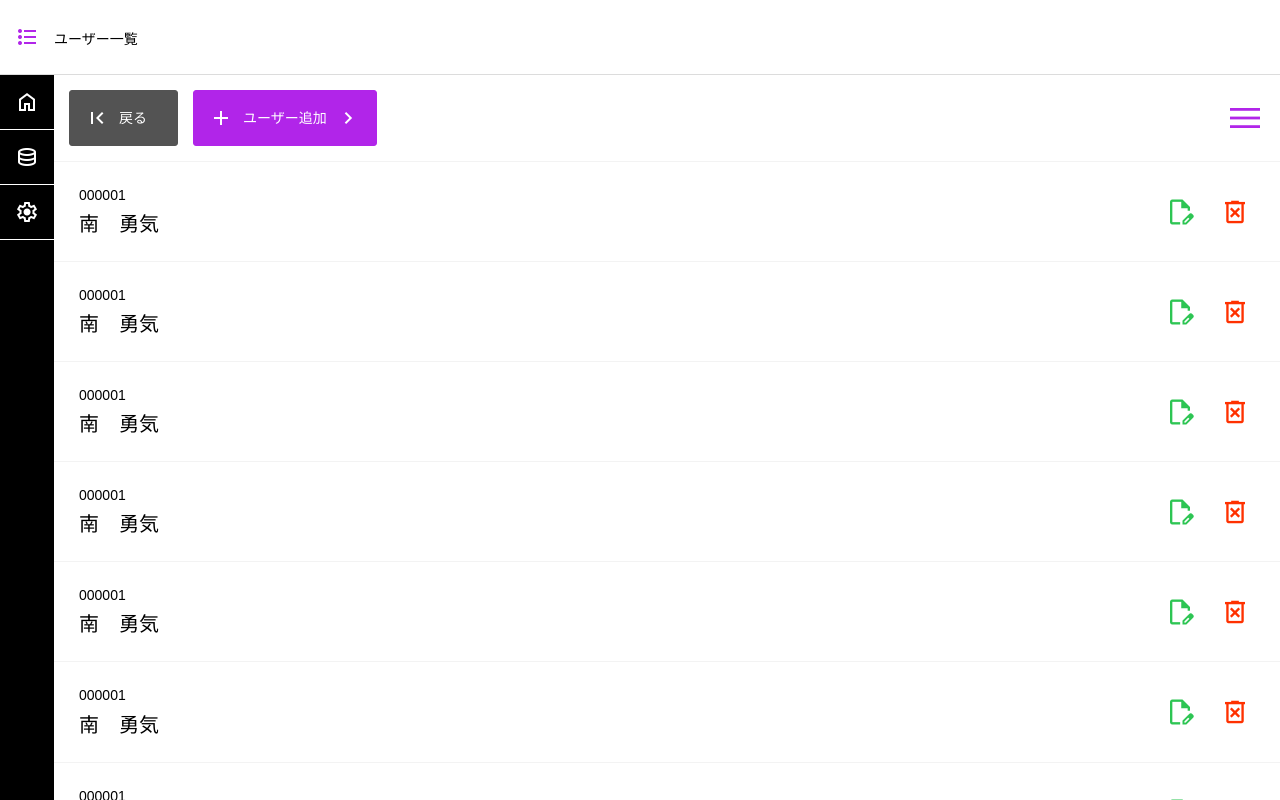
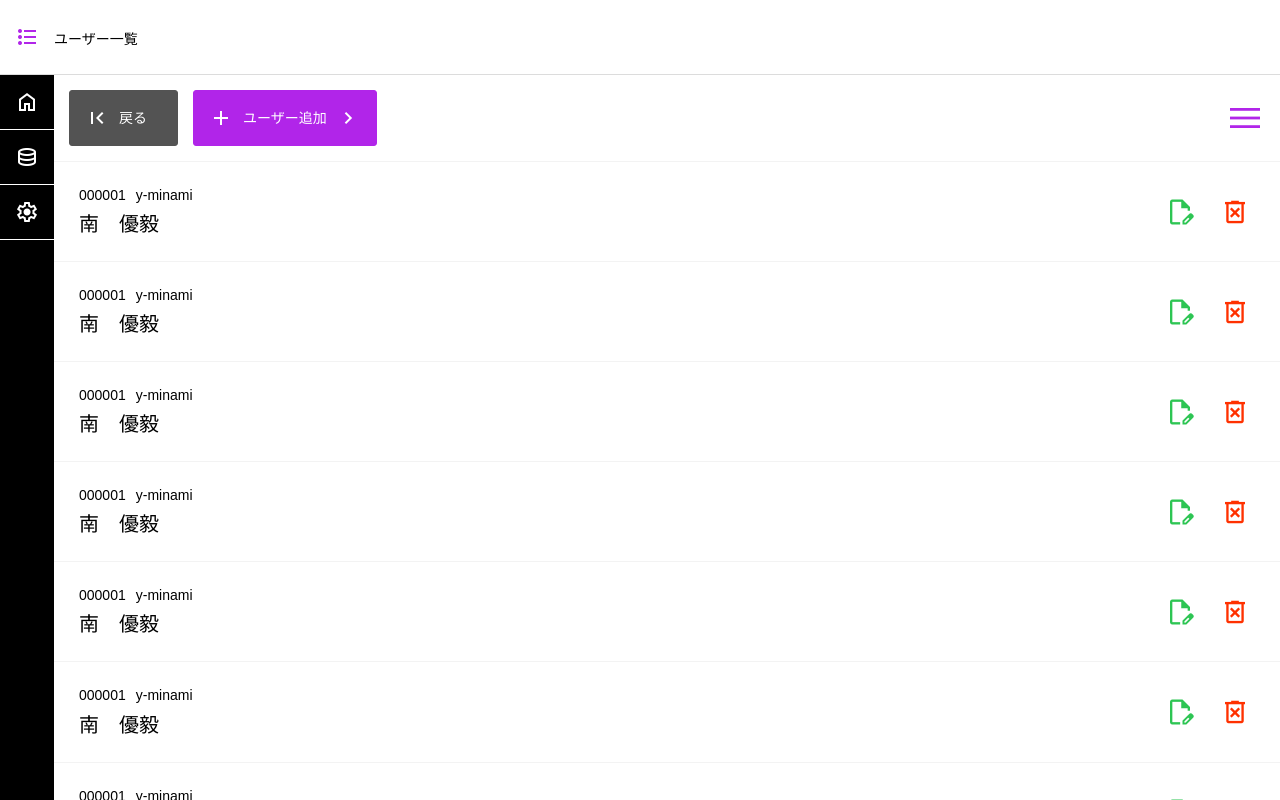
Before and after one commit to develop-y-minami/v-spa, a Vue app in the folder vite-project/: page /data-mgr/user in a window 1280 px wide. Built offline with nearby package versions, Linux system fonts and the light colour scheme.

Commit message:
ユーザー一覧に表示するデータを動的に設定

```diff
--- a/vite-project/src/components/lists/UserList.vue
+++ b/vite-project/src/components/lists/UserList.vue
@@ -1,138 +1,12 @@
 <!-- メニュー表示用のテンプレート -->
 <template>
     <ul class="list">
-        <li>
+        <li v-for="data in datas" :key="data.id">
             <a href="" class="content">
                 <div class="user_content">
                     <div class="left">
-                        <div class="user_id">000001</div>
-                        <div class="user_name">南　勇気</div>
-                    </div>
-                    <div class="right">
-                        <div class="icon edit">
-                            <span class="material-symbols-outlined">edit_document</span>
-                        </div>
-                        <div class="icon delete">
-                            <span class="material-symbols-outlined">delete_forever</span>
-                        </div>
-                    </div>
-                </div>
-            </a>
-        </li>
-        <li>
-            <a href="" class="content">
-                <div class="user_content">
-                    <div class="left">
-                        <div class="user_id">000001</div>
-                        <div class="user_name">南　勇気</div>
-                    </div>
-                    <div class="right">
-                        <div class="icon edit">
-                            <span class="material-symbols-outlined">edit_document</span>
-                        </div>
-                        <div class="icon delete">
-                            <span class="material-symbols-outlined">delete_forever</span>
-                        </div>
-                    </div>
-                </div>
-            </a>
-        </li>
-        <li>
-            <a href="" class="content">
-                <div class="user_content">
-                    <div class="left">
-                        <div class="user_id">000001</div>
-                        <div class="user_name">南　勇気</div>
-                    </div>
-                    <div class="right">
-                        <div class="icon edit">
-                            <span class="material-symbols-outlined">edit_document</span>
-                        </div>
-                        <div class="icon delete">
-                            <span class="material-symbols-outlined">delete_forever</span>
-                        </div>
-                    </div>
-                </div>
-            </a>
-        </li>
-        <li>
-            <a href="" class="content">
-                <div class="user_content">
-                    <div class="left">
-                        <div class="user_id">000001</div>
-                        <div class="user_name">南　勇気</div>
-                    </div>
-                    <div class="right">
-                        <div class="icon edit">
-                            <span class="material-symbols-outlined">edit_document</span>
-                        </div>
-                        <div class="icon delete">
-                            <span class="material-symbols-outlined">delete_forever</span>
-                        </div>
-                    </div>
-                </div>
-            </a>
-        </li>
-        <li>
-            <a href="" class="content">
-                <div class="user_content">
-                    <div class="left">
-                        <div class="user_id">000001</div>
-                        <div class="user_name">南　勇気</div>
-                    </div>
-                    <div class="right">
-                        <div class="icon edit">
-                            <span class="material-symbols-outlined">edit_document</span>
-                        </div>
-                        <div class="icon delete">
-                            <span class="material-symbols-outlined">delete_forever</span>
-                        </div>
-                    </div>
-                </div>
-            </a>
-        </li>
-        <li>
-            <a href="" class="content">
-                <div class="user_content">
-                    <div class="left">
-                        <div class="user_id">000001</div>
-                        <div class="user_name">南　勇気</div>
-                    </div>
-                    <div class="right">
-                        <div class="icon edit">
-                            <span class="material-symbols-outlined">edit_document</span>
-                        </div>
-                        <div class="icon delete">
-                            <span class="material-symbols-outlined">delete_forever</span>
-                        </div>
-                    </div>
-                </div>
-            </a>
-        </li>
-        <li>
-            <a href="" class="content">
-                <div class="user_content">
-                    <div class="left">
-                        <div class="user_id">000001</div>
-                        <div class="user_name">南　勇気</div>
-                    </div>
-                    <div class="right">
-                        <div class="icon edit">
-                            <span class="material-symbols-outlined">edit_document</span>
-                        </div>
-                        <div class="icon delete">
-                            <span class="material-symbols-outlined">delete_forever</span>
-                        </div>
-                    </div>
-                </div>
-            </a>
-        </li>
-        <li>
-            <a href="" class="content">
-                <div class="user_content">
-                    <div class="left">
-                        <div class="user_id">000001</div>
-                        <div class="user_name">南　勇気</div>
+                        <div><span class="id">{{ data.id }}</span><span class="user_name">{{ data.user_name }}</span></div>
+                        <div class="name">{{ data.name }}</div>
                     </div>
                     <div class="right">
                         <div class="icon edit">
@@ -148,6 +22,27 @@
     </ul>
 </template>
 
+<script setup lang="ts">
+    import { ref } from 'vue';
+
+    // ユーザー一覧に設定するデータを定義
+    const datas = ref([
+        { id: '000001', user_name: 'y-minami',name: '南　優毅'},
+        { id: '000001', user_name: 'y-minami',name: '南　優毅'},
+        { id: '000001', user_name: 'y-minami',name: '南　優毅'},
+        { id: '000001', user_name: 'y-minami',name: '南　優毅'},
+        { id: '000001', user_name: 'y-minami',name: '南　優毅'},
+        { id: '000001', user_name: 'y-minami',name: '南　優毅'},
+        { id: '000001', user_name: 'y-minami',name: '南　優毅'},
+        { id: '000001', user_name: 'y-minami',name: '南　優毅'},
+        { id: '000001', user_name: 'y-minami',name: '南　優毅'},
+        { id: '000001', user_name: 'y-minami',name: '南　優毅'},
+        { id: '000001', user_name: 'y-minami',name: '南　優毅'},
+        { id: '000001', user_name: 'y-minami',name: '南　優毅'},
+        { id: '000001', user_name: 'y-minami',name: '南　優毅'},
+    ]);
+</script>
+
 <style scoped>
     /***************************************************************
     *   ユーザー一覧
@@ -157,14 +52,17 @@
         justify-content: space-between;
         align-items: center;
     }
-
+    /* アイコンを表示する右のコンテナー */
     .user_content .right {
         display: flex;
         align-items: center;
         gap: 15px;
     }
 
-    .user_name {
+    /* ID */
+    .user_content .id { margin-right: 10px; }
+    /* 名前 */
+    .user_content .name {
         margin-top: 10px;
         font-size: 20px;
     }
```
